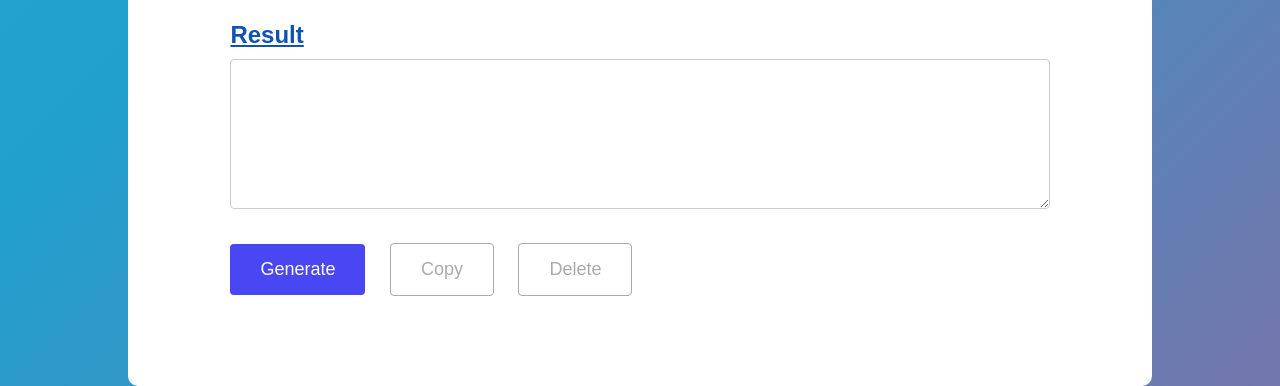
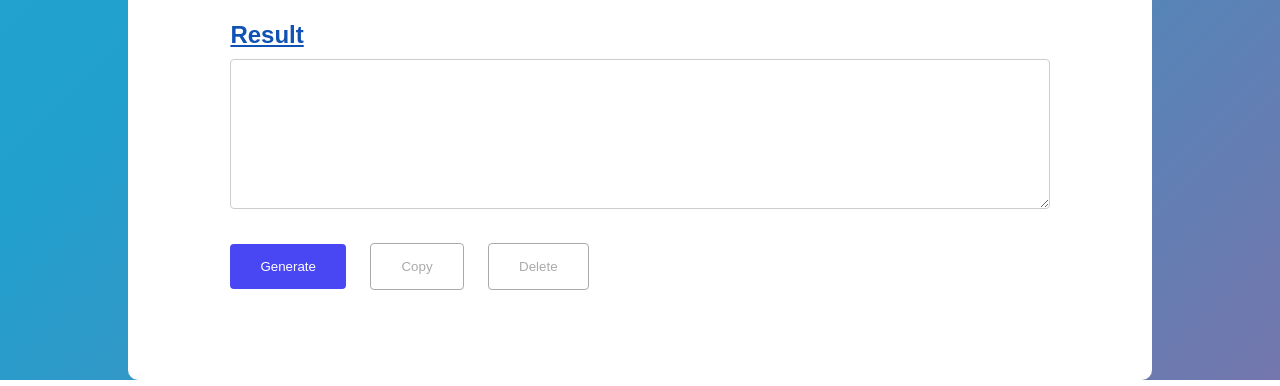
Before and after one commit to irvanmoses/wangy-wangy-generator, a PHP site: page / in a window 1280 px wide. Shown: the part 951-1337 px from the top of the page. Run offline with PHP 8.4, Linux system fonts and the light colour scheme; some libraries are stand-ins or nearby versions.

Commit message:
Update style.css

```diff
--- a/assets/style.css
+++ b/assets/style.css
@@ -78,7 +78,6 @@ button {
     color: #aaaaaa;
     background-color: transparent;
     margin: 30px 20px 0 0;
-    font-size: large;
     border-radius: 4px;
     border: 1px solid #aaaaaa;
     padding: 15px 30px;
```
